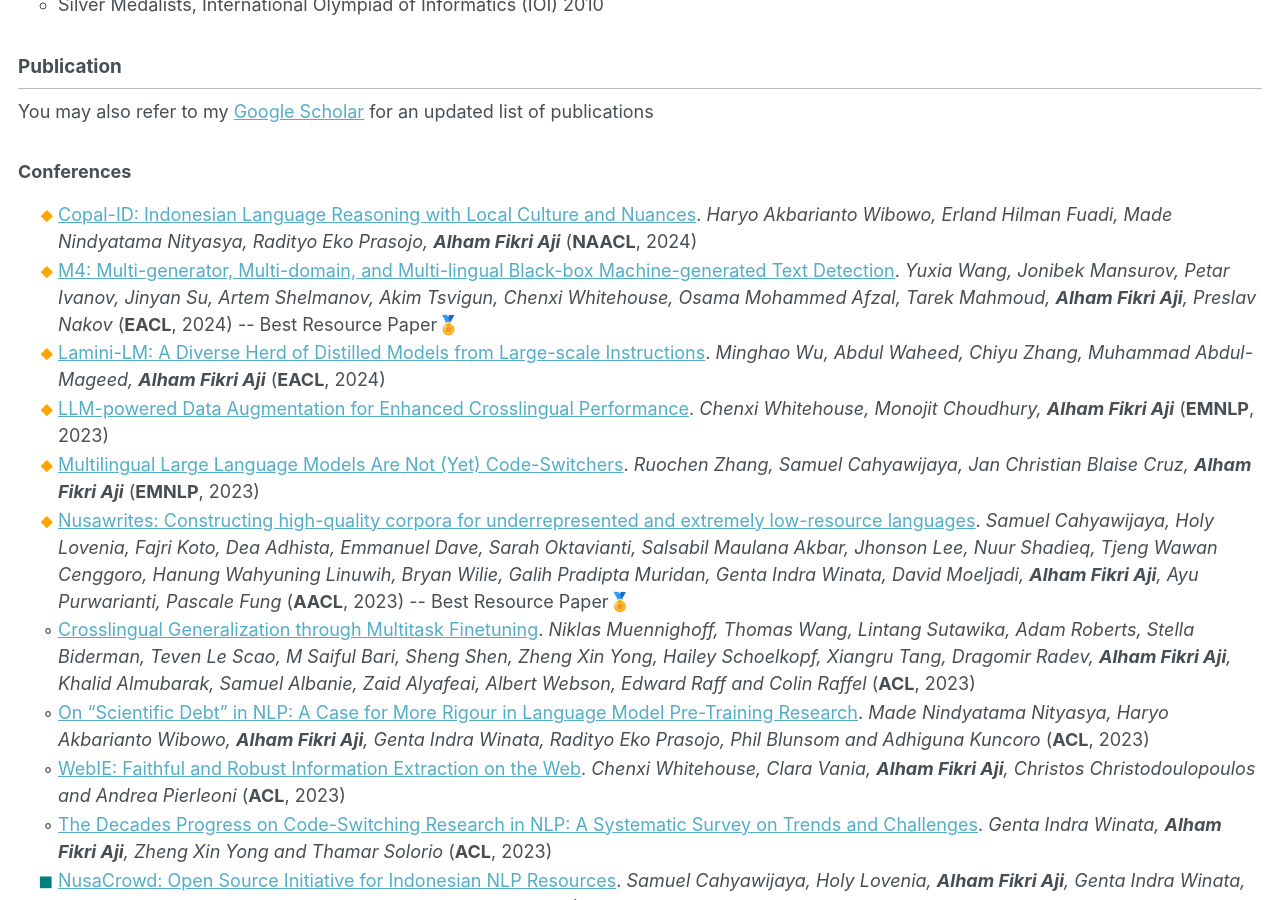
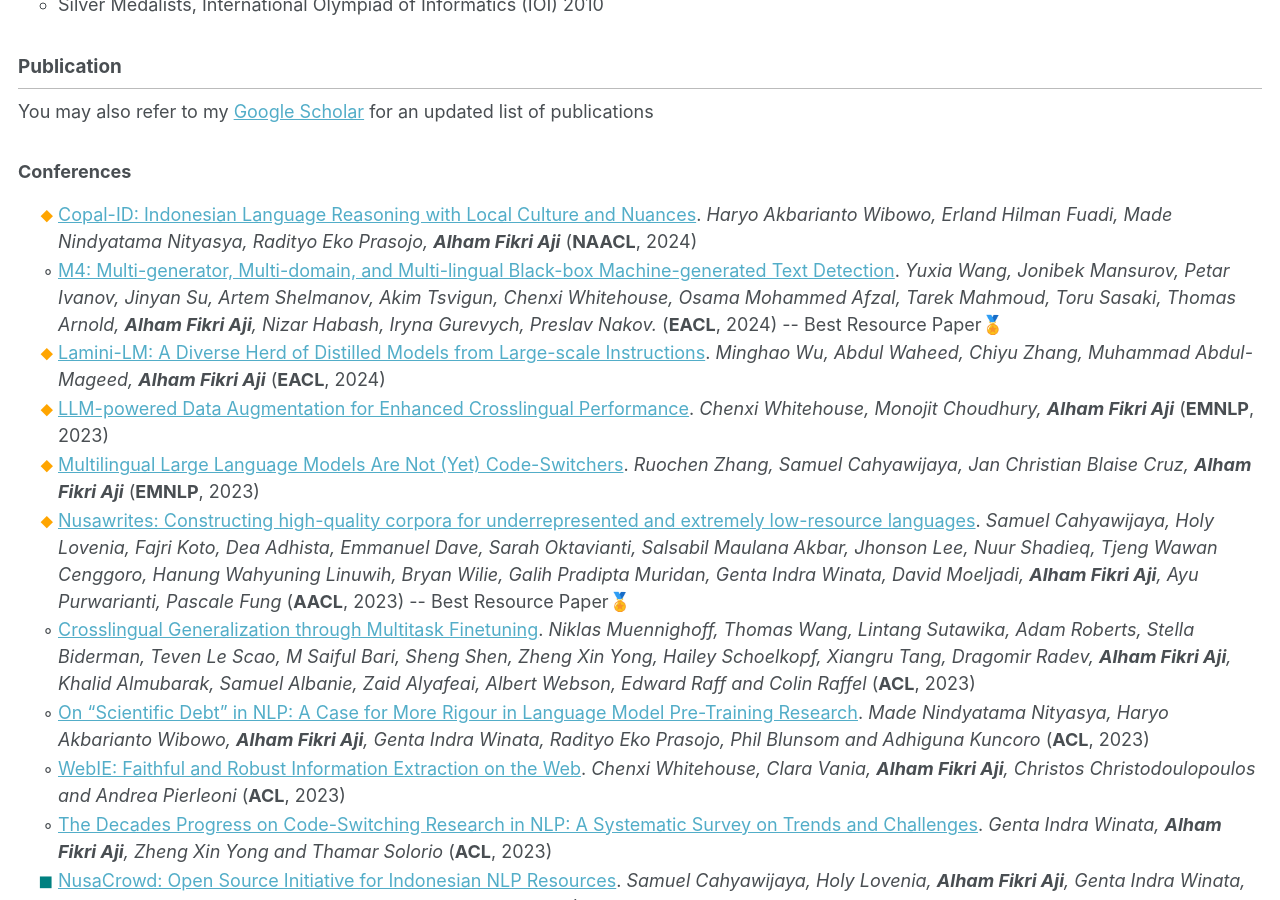
Before and after one commit to afaji/afaji.github.io, a Jekyll site: the page built from _pages/cv.md, in a window 1280 px wide and 900 px high, scrolled down 1722 px. Built offline with Jekyll 4.4.1, drawn with Linux system fonts in a browser that asks for light colours.

Commit message:
Update paper.yaml

```diff
--- a/_data/paper.yaml
+++ b/_data/paper.yaml
@@ -10,7 +10,7 @@ conference:
     notes:
     author: "last"
   - title: "M4: Multi-generator, Multi-domain, and Multi-lingual Black-box Machine-generated Text Detection"
-    authors: "Yuxia Wang, Jonibek Mansurov, Petar Ivanov, Jinyan Su, Artem Shelmanov, Akim Tsvigun, Chenxi Whitehouse, Osama Mohammed Afzal, Tarek Mahmoud, <b>Alham Fikri Aji</b>, Preslav Nakov"
+    authors: "Yuxia Wang, Jonibek Mansurov, Petar Ivanov, Jinyan Su, Artem Shelmanov, Akim Tsvigun, Chenxi Whitehouse, Osama Mohammed Afzal, Tarek Mahmoud, Toru Sasaki, Thomas Arnold, <b>Alham Fikri Aji</b>, Nizar Habash, Iryna Gurevych, Preslav Nakov."
     date: "2024"
     venue: "EACL"
     url:
@@ -18,7 +18,6 @@ conference:
     model:
     tags:
     notes:  Best Resource Paper🏅
-    author: "last"
   - title: "Lamini-LM: A Diverse Herd of Distilled Models from Large-scale Instructions"
     authors: "Minghao Wu, Abdul Waheed, Chiyu Zhang, Muhammad Abdul-Mageed, <b>Alham Fikri Aji</b>"
     date: "2024"
```
